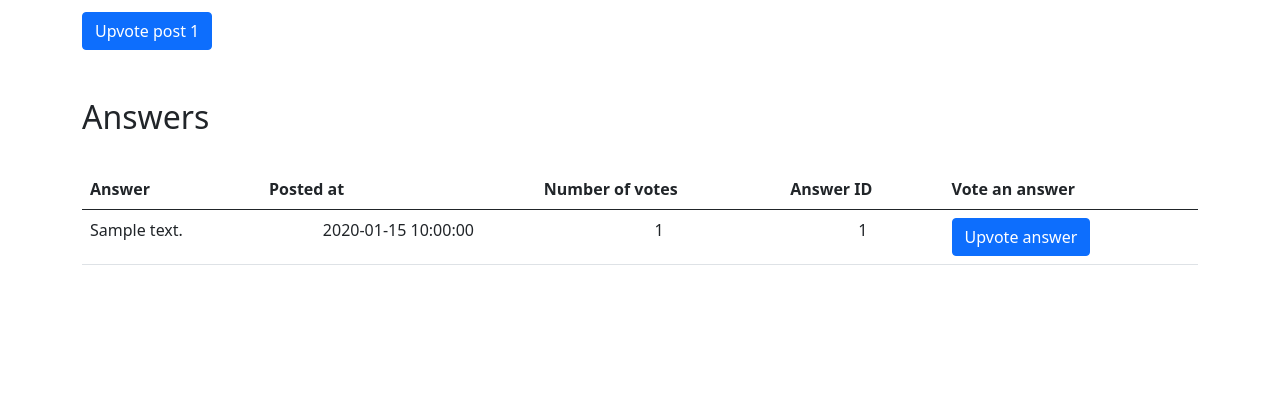
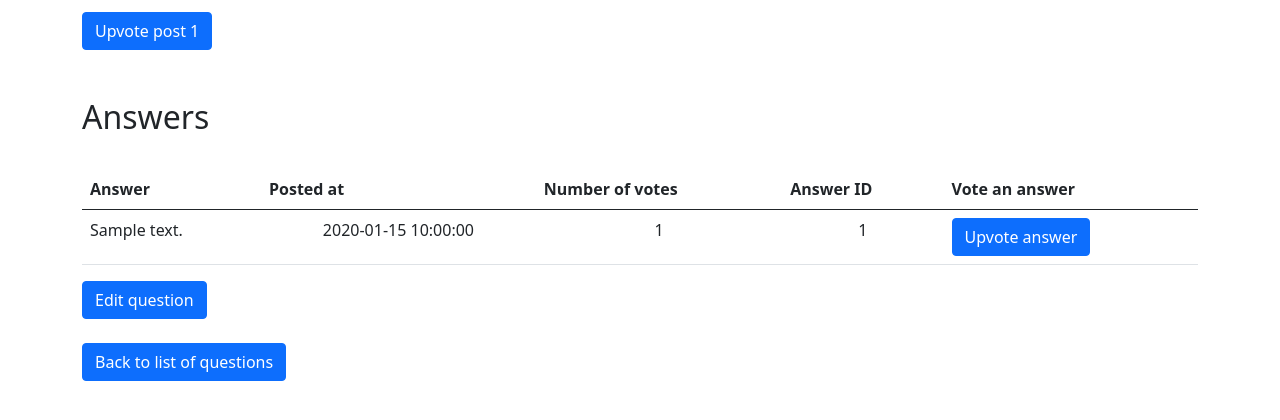
Before and after one commit to snowymountainpass/AskMate, a Flask app: template templates/entry.html in a window 1280 px wide. Shown: the part 271-691 px from the top of the page. Run offline with Flask 2, Linux system fonts and the light colour scheme; the template is opened without the code that fills it: most values are stand-ins (such as "Sample title", 1, 10 or a date in 2020).

Commit message:
ported edit entry

```diff
--- a/main.py
+++ b/main.py
@@ -44,17 +44,17 @@ def get_entry(id):
 
 @app.route("/enter-edit/<int:id>", methods=["GET"])
 def editting(id):
-    entry = read_entry(id)
+    entry = data_manager.get_question_at_id(id)
     return render_template("edit_question.html", id=id, entry=entry)
 
 
 @app.route("/edit/<int:id>/", methods=["POST"])
 def edit_entry(id):
-    entry = read_entry(id)
+    entry = data_manager.get_question_at_id(id)
     # title = entry["title"] if entry["id"] == str(id) else ""
     message = request.form.get("message")
 
-    if change_entry(id, message):
+    if data_manager.edit_question(id, message):
         flash("Question successfully edited")
         return redirect(url_for("get_entry", id=id))
 
--- a/templates/entry.html
+++ b/templates/entry.html
@@ -23,7 +23,6 @@
 
             <form action="{{ url_for('upvote_question',id=question.id) }}" method="POST">
                 <button type="submit" class="btn btn-primary">Upvote post 1</button>
-        {% endfor %}
                 <br><br><br>
                 <h2>Answers</h2><br>
                 <table class="table">
@@ -52,8 +51,9 @@
                 </table>
 
             </form>
-    {#<a href="{{ url_for( 'editting', id=id ) }}" class="btn btn-primary">Edit question</a><br><br>#}
-    {#<a href="{{ url_for( 'enter_answer', id=id ) }}" class="btn btn-primary">Post an answer</a><br><br>#}
-    {#<a href="{{ url_for( 'index' ) }}" class="btn btn-primary">Back to list of questions</a>#}
+            <a href="{{ url_for( 'editting', id=question.id) }}" class="btn btn-primary">Edit question</a><br><br>
+            {#<a href="{{ url_for( 'enter_answer', id=question.id ) }}" class="btn btn-primary">Post an answer</a><br><br>#}
+            <a href="{{ url_for( 'index' ) }}" class="btn btn-primary">Back to list of questions</a>
+        {% endfor %}
 
 {% endblock %}
```
Also changed, not shown: data_manager.py (+11 -0 lines), templates/edit_question.html (+12 -7 lines). Lines whose indentation alone changed are shown as unchanged.
